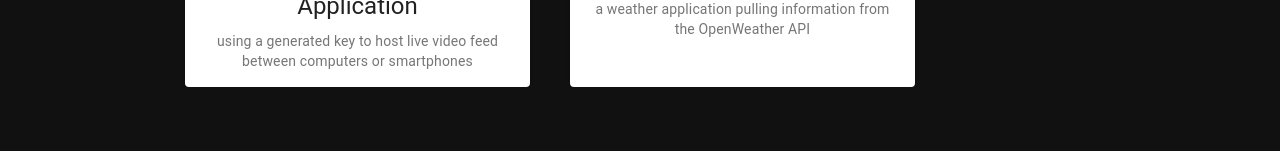
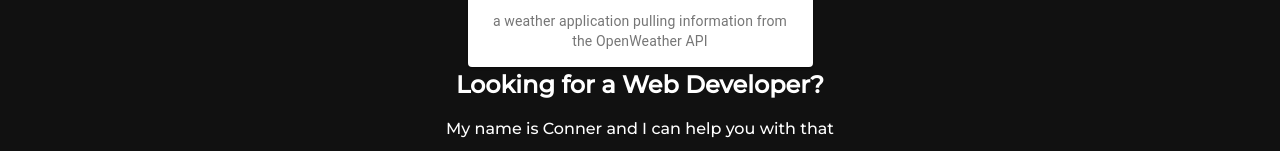
Before and after one commit to ConnerMcCabe/Portfolio, a React (Create React App) app: page /projects in a window 1280 px wide. Shown: the part 849-1000 px from the top of the page. Before the commit the page ends 936 px from the top, so only its background shows below. Built offline with nearby package versions, Linux system fonts and the light colour scheme.

Commit message:
adding to landing page

```diff
--- a/src/App/App.css
+++ b/src/App/App.css
@@ -13,3 +13,10 @@
   color: #fff;
   text-decoration: none;
 }
+
+.banner {
+  height: 500px;
+  display: flex;
+  flex-direction: column;
+  justify-content: center;
+}
--- a/src/App/App.js
+++ b/src/App/App.js
@@ -18,6 +18,12 @@ function App() {
         <Route exact path="/contact" component={Contact} />
         <Route path="/about" component={About} />
         <Route path="/projects" component={Portfolio} />
+        <section id="banner">
+						<div class="banner-header">
+							<h2>Looking for a Web Developer?</h2>
+							<p>My name is Conner and I can help you with that</p>
+						</div>
+					</section>
       </div>
     </BrowserRouter>
   );
--- a/src/Components/Portfolio/Portfolio.css
+++ b/src/Components/Portfolio/Portfolio.css
@@ -1,5 +1,5 @@
 .card-container {
-    max-width: 1100px;
+    /* max-width: 1100px; */
     margin-top: 30px;
     height: 100vh;
     display: flex;
```
